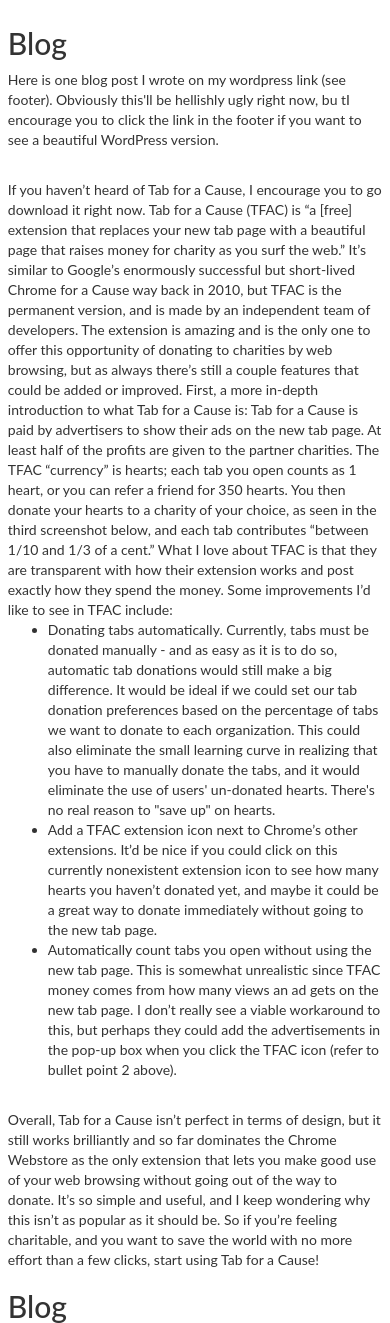
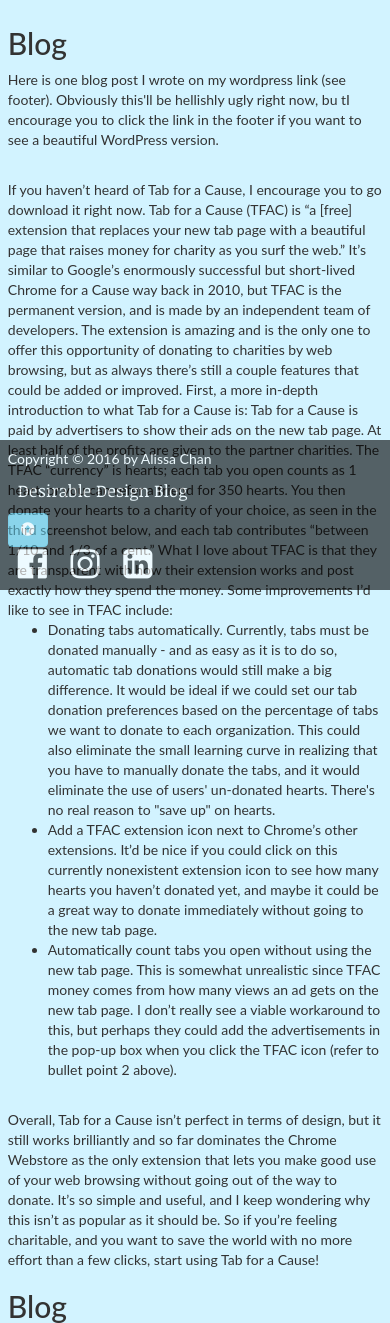
Before and after one commit to alissach/portfolio-website, a Python web app: template templates/blog.html in a window 390 px wide. Shown: the part 254-1577 px from the top of the page. Run offline with Jinja, Linux system fonts and the light colour scheme; the template is opened without the code that fills it, so the values that code supplies are empty; some libraries are stand-ins or nearby versions.

Commit message:
(failed) Attempt to implement collapsible navbar when in mobile version + successful sticky footer

```diff
--- a/static/styles.css
+++ b/static/styles.css
@@ -4,9 +4,14 @@
 
 /*SHORTCUTS - click on static folder and CTRL+N then save it */
 
-body{ font-family: Lato, Candara, Helvetica; }
+body{
+    padding-bottom: 80px;
+    font-family: Lato, Candara, Helvetica;
+}
 
-.subbody { padding: 2%; }
+.subbody {
+    padding: 2%;
+}
 
 a {
     font-family: "Noticia Text";
@@ -15,6 +20,7 @@
     color: white;
     padding: 5px 10px 5px 10px;
 }
+
 
 nav a:hover {
     color: black;
@@ -29,11 +35,10 @@
     border-radius: 2px;
 }
 
-nav {
-    /*text-align: center;*/
-    padding-top: 15px;
-    padding-bottom: 15px;
-    background-color: #000; /*rgba(0,0,0,0.6);*/
+nav{
+    padding: 0;
+    background-color: #white;
+    color: black;
     text-align: center;
     width: 100%;
     position: fixed;
@@ -62,6 +67,7 @@
 footer {
     padding: 2%;
     background-color: black;
+    opacity: .6;
     color: white;
 }
 
@@ -70,21 +76,52 @@
 }
 
 img {
-    /*margin: %;*/
+    /*padding: 1%;*/
 }
 
 /*Back to top button*/
-.btn btn-info {
-    /*float: right;*/
+.glyphicon glyphicon-circle-arrow-up {
+    float: right;
     position: fixed;
 
 }
 
-@media screen and (min-width:600px) {
-    .nav-collapse {
-        width: 300px; /*CHECK THIS*/
+.navbar navbar-fixed-bottom {
+
+}
+
+/* MOBILE-FIRST MEDIA QUERIES */
+/* Breakpoints obtained from https://responsivedesign.is/develop/browser-feature-support/media-queries-for-common-device-breakpoints */
+
+/* Desktops and laptops */
+@media screen and (min-width:1000px) {
+
+    .jumbotron img{
+        max-height: 35vh;
     }
-    img {
-        margin: 0%;
+
+    body {
+        background: beige;
+    }
+
+    .carousel slide {
+        max-width: 100%;
+        position: center;
     }
 }
+
+/* Tablets/Small laptops */
+@media only screen and (min-device-width: 768px) and (max-device-width: 1000px){
+    body {
+        background: #D2F3FF; /*light blue*/
+    }
+    nav {
+        background: cyan;
+    }
+}
+/* Smartphones */
+@media only screen and (max-device-width: 768px) {
+    body{
+        background: yellow;
+    }
+}
--- a/templates/base.html
+++ b/templates/base.html
@@ -4,7 +4,7 @@
     <meta charset="UTF-8">
     <link href='https://fonts.googleapis.com/css?family=Noticia+Text:400,400italic,700,700italic' rel='stylesheet' type='text/css'>
 
-    <link rel="stylesheet" href="https://maxcdn.bootstrapcdn.com/bootstrap/3.3.6/css/bootstrap.min.css" integrity="sha384-1q8mTJOASx8j1Au+a5WDVnPi2lkFfwwEAa8hDDdjZlpLegxhjVME1fgjWPGmkzs7" crossorigin="anonymous">
+    <link rel="stylesheet" href="https://maxcdn.bootstrapcdn.com/bootstrap/3.3.6/css/bootstrap.min.css" integrity="sha384-1q8mTJOASx8j1Au+a5WDVnPi2lkFfwwEAa8hDDdjZlpLegxhjVME1fgjWPGmkzs7" crossorigin="anonymous"/>
 
     <script src="https://code.jquery.com/jquery-2.2.2.min.js" integrity="sha256-36cp2Co+/62rEAAYHLmRCPIych47CvdM+uTBJwSzWjI=" crossorigin="anonymous"></script>
 
@@ -12,12 +12,13 @@
     <script src="https://maxcdn.bootstrapcdn.com/bootstrap/3.3.6/js/bootstrap.min.js" integrity="sha384-0mSbJDEHialfmuBBQP6A4Qrprq5OVfW37PRR3j5ELqxss1yVqOtnepnHVP9aJ7xS" crossorigin="anonymous"></script>
 
     <!-- Custom stylesheet -->
-    <link rel= "stylesheet" href="static/styles.css">
+     <link rel= "stylesheet" href="static/styles.css">
 
     <!-- For media queries -->
     <meta name="viewport" content="width=device-width, initial-scale=1">
 
-
+    <!-- Font Awesome CDN -->
+    <link rel="stylesheet" href="https://maxcdn.bootstrapcdn.com/font-awesome/4.5.0/css/font-awesome.min.css"/>
 
     <title>Alissa Chan | {% block title %}Page title here {%endblock%} </title>
 </head>
@@ -25,13 +26,27 @@
 <body>
     <header>
         <div class="jumbotron">
-            <nav class="nav nav-pills nav-stacked">
-                <a href="home" id="home"> {% block nav_home %}Home{% endblock %}</a>
-                <a href="aboutme" id="aboutme">{% block nav_about %}About Me{% endblock %}</a>
-                <a href="blog" id="blog">{% block nav_blog %}Blog{% endblock %}</a>
-                <a href="login" id="login"> {% block nav_login %}Login{% endblock %}</a>
+            <nav class="nav navbar-pill navbar-fixed-top">
+              <div class="container-fluid">
+                <button type="button" class="navbar-toggle" data-toggle="collapse" data-target="#navcollapse" aria-expanded="true">
+                    <!-- Hamburger menu -->
+                    <span class="sr-only">Toggle navigation</span> <!-- Accessibility -->
+                    <span class="icon-bar"></span>
+                    <span class="icon-bar"></span>
+                    <span class="icon-bar"></span>
+                </button>
+
+                <div class="navbar-collapse collapse" id="navcollapse">
+                    <ul class="nav navbar-nav">
+                        <li><a href="home" id="home"> {% block nav_home %}Home{% endblock %}</a></li>
+                        <li><a href="aboutme" id="aboutme">{% block nav_about %}About Me{% endblock %}</a></li>
+                        <li><a href="blog" id="blog">{% block nav_blog %}Blog{% endblock %}</a></li>
+                        <li><a href="login" id="login"> {% block nav_login %}Login{% endblock %}</a></li>
+                    </ul>
+                </div>
+              </div>
             </nav>
-            <h1>Alissa Chan</h1>
+        <h1>Alissa Chan</h1>
 
         </div>
     </header>
@@ -43,14 +58,21 @@
 
     {% endblock %}
     </div>
-    <footer>
-        <p>Copyright &copy; 2016 by Alissa Chan <br>
-            <a href="https://desx2.wordpress.com/" class="btn btn-link">Desirable Design Blog</a>
-            <a href="#" class="btn btn-info"> <span class="glyphicon glyphicon-circle-arrow-up"></span> </a> <!-- Back to top button -->
-        </p>
+    <footer class="navbar navbar-fixed-bottom">
+        <p>Copyright &copy; 2016 by Alissa Chan</p>
+        <p><a href="http://www.desx2.wordpress.com">Desirable Design Blog</a></p>
+            <!-- Back to top button -->
+
+            <a href="#" class="btn btn-info"> <span class="glyphicon glyphicon-circle-arrow-up"></span></a>
+
+            <div class="social-media">
+                <a href="http://www.facebook.com"> <i class="fa fa-2x fa-facebook-official"></i></a>
+            <a href="http://www.instagram.com/ahchan18"> <i class="fa fa-2x fa-instagram"></i></a>
+            <a href="https://www.linkedin.com/in/alissachan"> <i class="fa fa-2x fa-linkedin-square"></i></a>
+            </div>
     </footer>
 
-
-<script type="text/javascript" src="static/script.js"></script>
-</body>
+<!-- Link to javascript file -->
+<script src="js/bootstrap.min.js"></script>
+<script src="static/script.js"></script>
 </html>
```
Also changed, not shown: static/script.js (+1 -30 lines), 1 other file.
